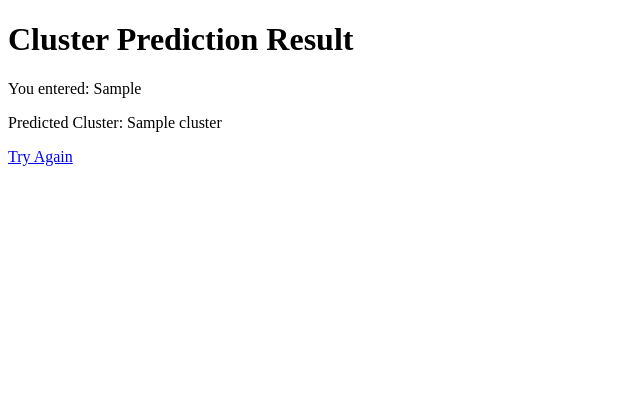
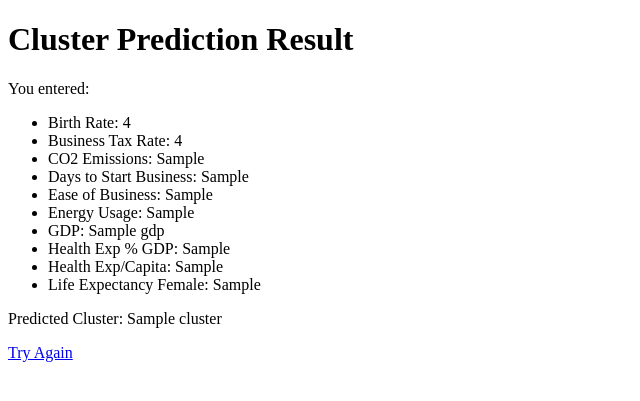
Before and after one commit to ManasaDhar1/worlddevelopmentmeasurement, a Flask app: template templates/result.html in a window 1280 px wide. Shown: the top 401 px of the page, without its empty margins (0-640 px from the left). Run offline with Flask 3, Linux system fonts and the light colour scheme; the template is opened without the code that fills it: most values are stand-ins (such as "Sample title", 1, 10 or a date in 2020); parts of the project's set-up code (start-up, migrations or seed data) failed here and were passed over.

Commit message:
Update result.html

```diff
--- a/templates/result.html
+++ b/templates/result.html
@@ -10,7 +10,19 @@
     {% if error %}
         <p style="color:red;">Error: {{ error }}</p>
     {% else %}
-        <p>You entered: {{ user_input }}</p>
+        <p>You entered:</p>
+        <ul>
+            <li>Birth Rate: {{ birth_rate }}</li>
+            <li>Business Tax Rate: {{ business_tax_rate }}</li>
+            <li>CO2 Emissions: {{ co2_emissions }}</li>
+            <li>Days to Start Business: {{ days_start_business }}</li>
+            <li>Ease of Business: {{ ease_business }}</li>
+            <li>Energy Usage: {{ energy_usage }}</li>
+            <li>GDP: {{ gdp }}</li>
+            <li>Health Exp % GDP: {{ health_exp_gdp }}</li>
+            <li>Health Exp/Capita: {{ health_exp_capita }}</li>
+            <li>Life Expectancy Female: {{ life_expectancy_female }}</li>
+        </ul>
         <p>Predicted Cluster: {{ cluster }}</p>
     {% endif %}
     <a href="/">Try Again</a>
```
